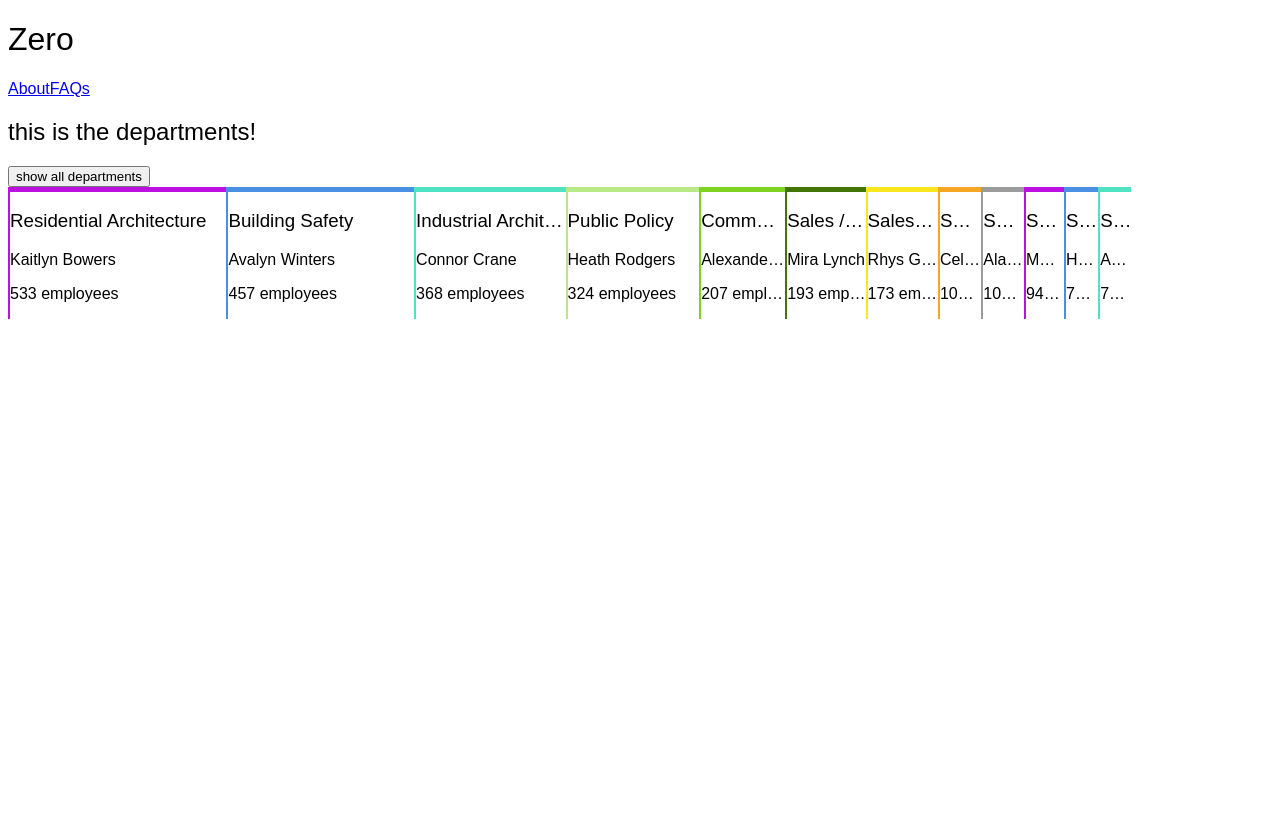
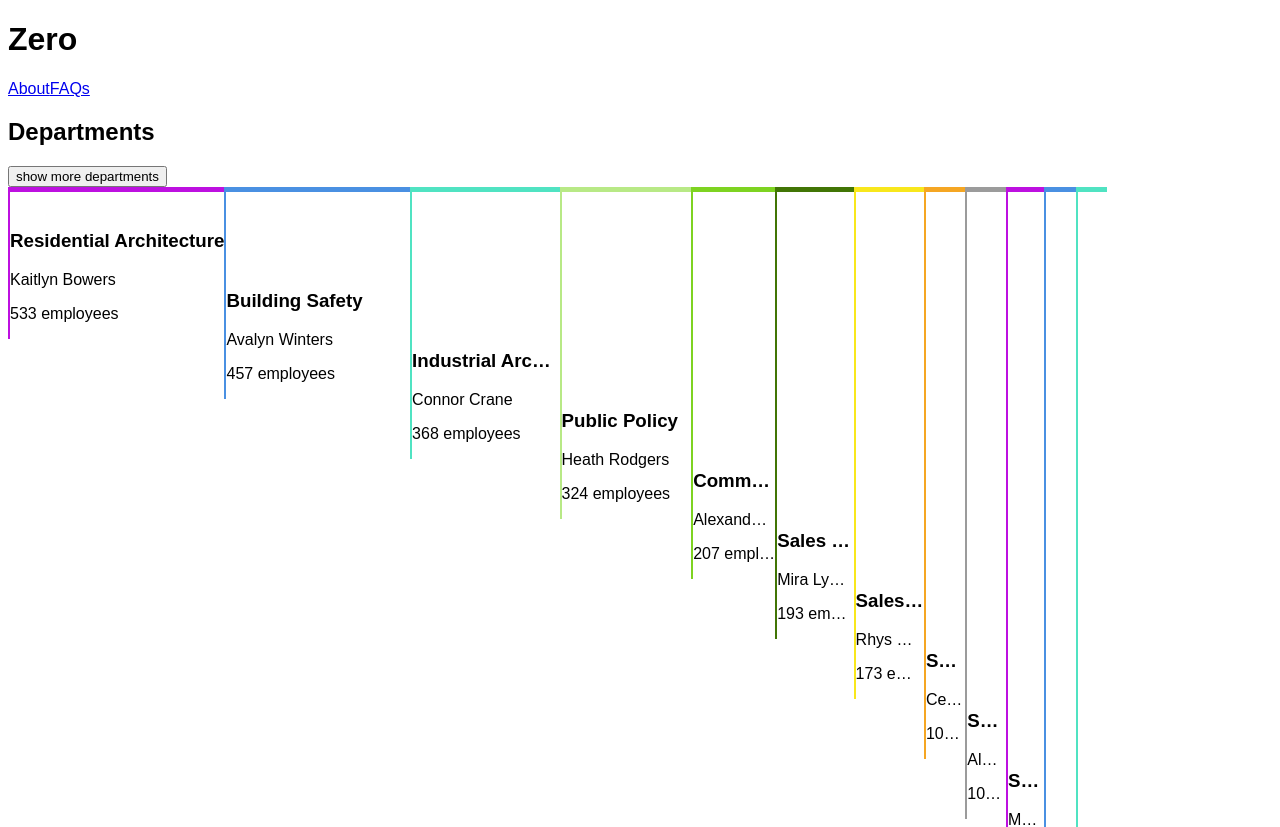
Before and after one commit to vcolavin/humu_test, a React (Create React App) app: page / in a window 1280 px wide. Shown: the top 827 px of the page. Before the commit the page ends 800 px from the top, so only its background shows below. Built offline with nearby package versions, Linux system fonts and the light colour scheme.

Commit message:
make use of flexbox to align department items

```diff
--- a/src/components/DepartmentListItem.tsx
+++ b/src/components/DepartmentListItem.tsx
@@ -12,6 +12,8 @@ const departmentColors = [
   "#9b9b9b",
 ];
 
+// utility to ensure department indices greater than the number of colors
+// wrap around the list
 const getDepartmentColor = (index: number) =>
   departmentColors[index % departmentColors.length];
 
@@ -29,13 +31,21 @@ const DepartmentListItem = ({
   const employeeSharePercentage =
     (department.numberOfEmployees / totalEmployees) * 100;
 
-  if (employeeSharePercentage < 2 && !expanded) {
+  // heuristic to hide departments that would usually be practically invisible
+  // if the user has selected the "show more button", then we'll show slightly more
+  if (
+    (employeeSharePercentage < 2 && !expanded) ||
+    employeeSharePercentage < 0.75
+  ) {
     return null;
   }
+
+  const topOffset = 20 + 60 * position;
 
   const style = {
     borderColor: getDepartmentColor(position),
     width: `${employeeSharePercentage}%`,
+    paddingTop: `${topOffset}px`,
   };
 
   return (
--- a/src/components/Departments.tsx
+++ b/src/components/Departments.tsx
@@ -7,13 +7,13 @@ const Departments = () => {
 
   return (
     <div>
-      <h2>this is the departments!</h2>
+      <h2>Departments</h2>
       <button
         onClick={() => {
           setExpanded((expanded) => !expanded);
         }}
       >
-        {expanded ? "hide small departments" : "show all departments"}
+        {expanded ? "hide small departments" : "show more departments"}
       </button>
       <ul className="department--list">
         {departments.map((department, i) => (
--- a/src/styles/index.scss
+++ b/src/styles/index.scss
@@ -1,12 +1,22 @@
-* {
+html {
   font-family: sans-serif;
+}
+
+html {
+  box-sizing: border-box;
+}
+
+*,
+*:before,
+*:after {
+  box-sizing: inherit;
 }
 
 h1,
 h2,
 h3,
 h4 {
-  font-weight: 400;
+  font-weight: 600;
 }
 
 .department--list {
@@ -14,6 +24,7 @@ h4 {
   margin: 0;
   padding: 0;
   width: 100%;
+  display: flex;
 }
 
 .department--list-item {
@@ -21,6 +32,7 @@ h4 {
   display: inline-block;
   border-top: 5px solid;
   border-left: 2px solid;
+  height: fit-content;
 }
 
 .department--list-item--text {
```
